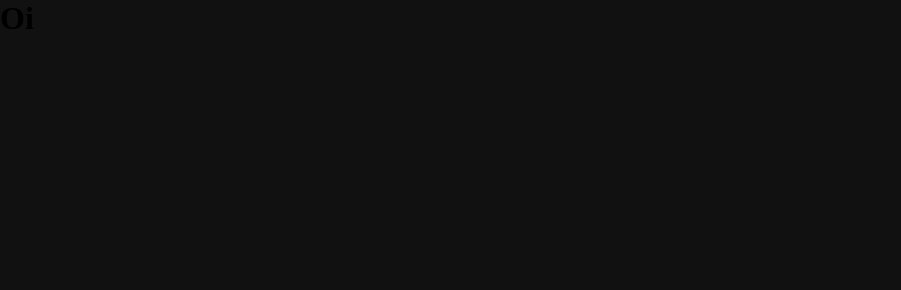
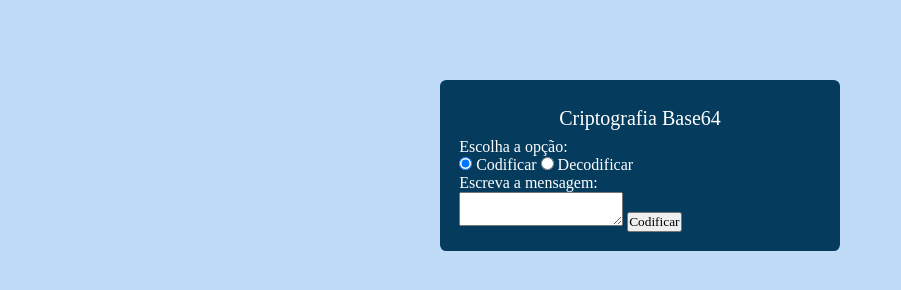
Before and after one commit to nayanecodes/criptografia, a website: page index.html in a window 1280 px wide. Shown: the whole page, without its empty margins (0-901 px from the left). Drawn offline with nearby package versions, Linux system fonts and the light colour scheme; files that its build step writes are made by us from their sources; a web font is replaced by a local one.

Commit message:
Add files via upload

```diff
--- a/index.html
+++ b/index.html
@@ -3,12 +3,25 @@
 <head>
     <meta charset="UTF-8">
     <meta name="viewport" content="width=device-width, initial-scale=1.0">
+    <link rel="preconnect" href="https://fonts.googleapis.com">
+    <link rel="preconnect" href="https://fonts.gstatic.com" crossorigin>
+    <link href="https://fonts.googleapis.com/css2?family=Asar&display=swap" rel="stylesheet">
     <link rel="stylesheet" href="build/styles/main.css">
     <title>Base 64</title>
 </head>
 <body>
     <div class="container">
-        <h1>Oi</h1>
+        <form>
+            <h1>Criptografia Base64</h1>
+            <p>Escolha a opção:</p>
+            <input type="radio" name="operacao" id="codificar" value="cod" checked/>
+            <label for="codificar">Codificar</label>
+            <input type="radio" name="operacao" id="decodificar" value="dec">
+            <label for="decodificar">Decodificar</label>
+            <p>Escreva a mensagem:</p>
+            <textarea id="mensagem"></textarea>
+            <button type="submit">Codificar</button>
+        </form>
     </div>
 </body>
 </html>
--- a/source/styles/main.scss
+++ b/source/styles/main.scss
@@ -1,5 +1,34 @@
 @use "reset";
+@use "variaveis";
+@use "sass:math";
+
+
+@function pixelParaEm($alvoEmPixel, $contextoEmPixel: 16px) {
+    @return math.div($alvoEmPixel, $contextoEmPixel)+em;
+}
 
 body {
-    background-color: #111;
+    background-color: variaveis.$corFundo;
+    display: flex;
+    flex-direction: row;
+    justify-content: center;
 }
+
+.container {
+    background-color: variaveis.$corPrincipal;
+    margin-top: 10vh;
+    padding: 1.2rem;
+    border-radius: .4rem;
+    width: 100%;
+    max-width: 400px;
+    form {
+        color: variaveis.$corTexto;
+        h1 {
+            font-size: pixelParaEm(20px);
+            text-align: center;
+            font-weight: normal;
+            margin: .5rem 0;
+        }
+
+    }
+}
--- a/source/styles/reset.scss
+++ b/source/styles/reset.scss
@@ -1,5 +1,8 @@
+@use "variaveis.scss";
+
 * {
     margin: 0;
     padding: 0;
     box-sizing: border-box;
+    font-family: variaveis.$fontePrincipal;
 }
--- a/source/styles/variaveis.scss
+++ b/source/styles/variaveis.scss
@@ -0,0 +1,9 @@
+// Fontes
+$fontePrincipal : 'Asar', serif;
+
+// Cores
+$corFundo: #BFDBF7;
+$corTexto: #fff;
+$corPrincipal: #053C5E;
+$corSecundaria: #1F7A8C;
+$corErro: #DB222A;
```
